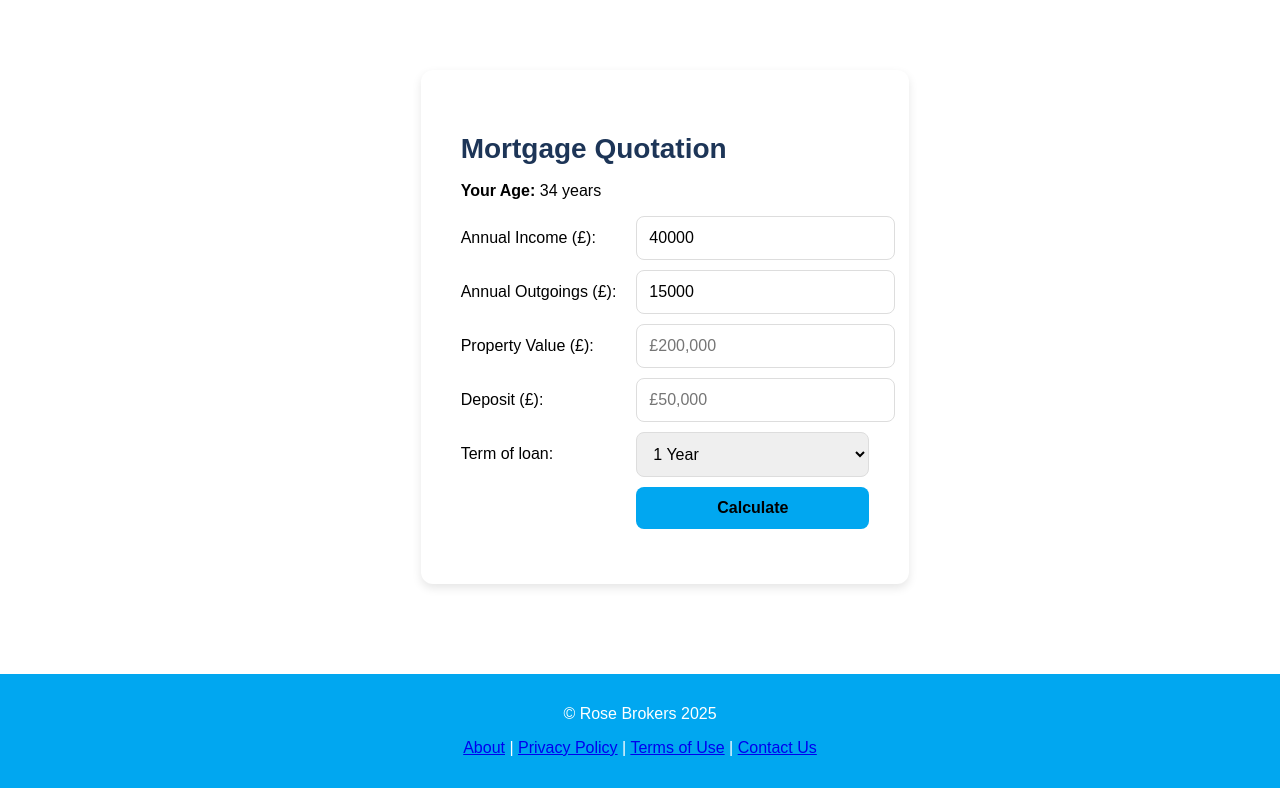
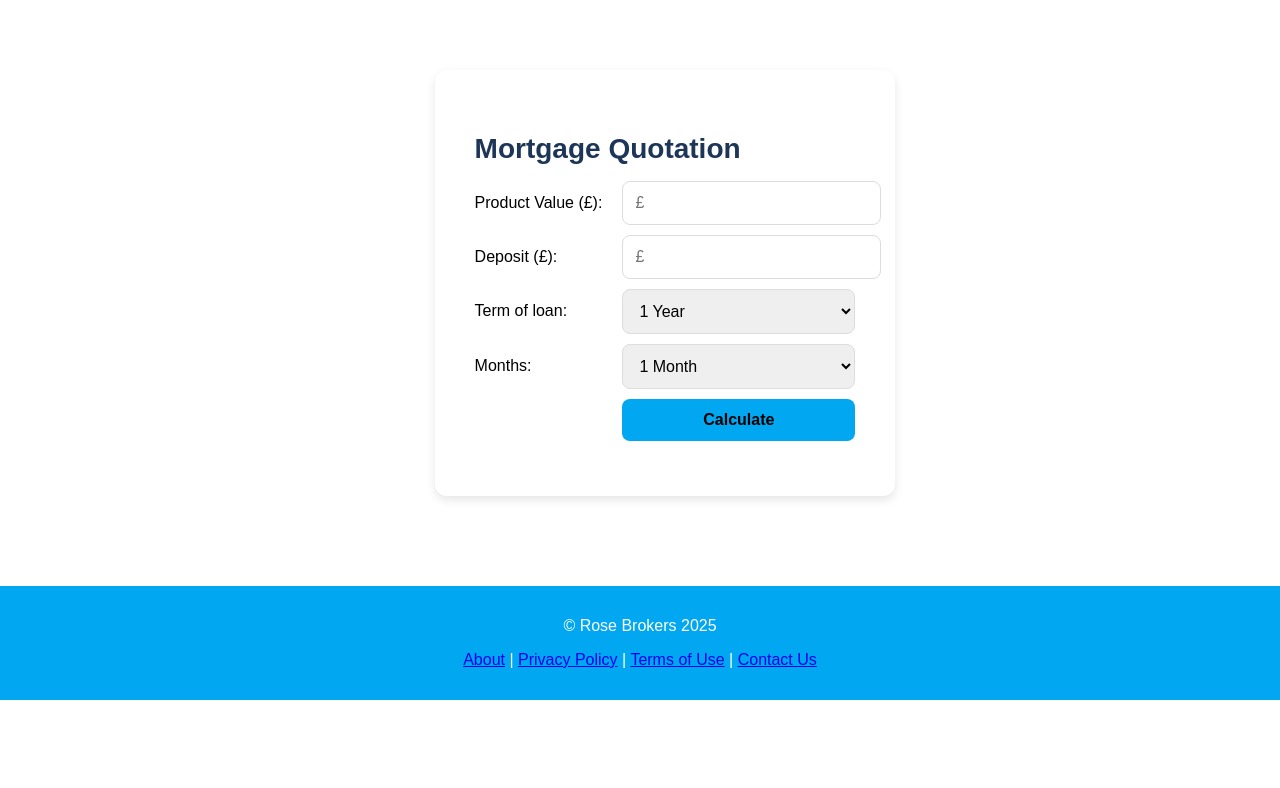
Before and after one commit to Theo-Asamp/Mortgage-Quotation-System, a PHP site: page /quotation.php in a window 1280 px wide. Shown: the part 74-862 px from the top of the page. After the commit the page ends 774 px from the top, so only its background shows below. Run offline with PHP 8.4, Linux system fonts and the light colour scheme; the visitor is signed in with stand-in values (Sample User, id 1); data comes from the database, SQL or seed files in the repository; both versions use the stored data as it was after the commit.

Commit message:
removed things rizwana didn't want, need to add persistant data to form

```diff
--- a/quotation.php
+++ b/quotation.php
@@ -34,15 +34,18 @@ if ($_SERVER['REQUEST_METHOD'] === 'POST' && !$tooManyQuotes &&
 
     $formSubmitted = true;
 
+
     $propertyValue = floatval($_POST['property_value']);
     $deposit = floatval($_POST['deposit']);
     $loanTerm = intval($_POST['loan_term']);
     $loanAmount = $propertyValue - $deposit;
     $totalMonths = $loanTerm * 12;
 
+
     $netIncome = $user['AnnualIncome'] - $user['AnnualOutcome'];
     $borrowingCapacity = $netIncome * 4.5;
     $affordableMonthly = $netIncome / 12;
+
 
     $stmt = $conn->prepare("SELECT * FROM Product WHERE MinIncome <= ? AND MinCreditScore <= ? AND (EmploymentType = ? OR EmploymentType = 'any')");
     $stmt->execute([$user['AnnualIncome'], $user['CreditScore'], $user['EmploymentType']]);
@@ -84,37 +87,33 @@ if ($_SERVER['REQUEST_METHOD'] === 'POST' && !$tooManyQuotes &&
   <link rel="icon" href="/src/images/Favicon.jpg" />
 </head>
 
+
 <body>
-
 <?php render_navbar() ?>
-
   <section class="intro-section">
     <div class="intro-section__content">
       <h4 class="intro-section__title">Mortgage Quotation</h4>
-      <p><strong>Your Age:</strong> <?= $userAge ?> years</p>
       <?php if ($tooManyQuotes): ?>
         <p class="warning">⚠️ You have already saved 3 mortgage quotes. Please delete one on your dashboard to request more quotes.</p>
       <?php else: ?>
         <form id="mortgageForm" method="POST" class="form-grid">
-          <label for="income">Annual Income (£):</label>
-          <input type="text" readonly class="profile-page__input" id="income" value="<?= htmlspecialchars($user['AnnualIncome']) ?>">
+          <label for="property">Product Value (£):</label>
+          <input type="number" name="property_value" class="profile-page__input" id="property" required placeholder="£" <?php $propertyValue ?> />
+          <label for="deposit">Deposit (£):</label>
+          <input type="number" name="deposit" class="profile-page__input" id="deposit" required placeholder= "£"<?php  $deposit ?> />
+          <label for="loan_term">Term of loan:</label>
 
-          <label for="outgoings">Annual Outgoings (£):</label>
-          <input type="text" readonly class="profile-page__input" id="outgoings" value="<?= htmlspecialchars($user['AnnualOutcome']) ?>">
-
-          <label for="property">Property Value (£):</label>
-          <input type="number" name="property_value" class="profile-page__input" id="property" required placeholder="£200,000" />
-
-          <label for="deposit">Deposit (£):</label>
-          <input type="number" name="deposit" class="profile-page__input" id="deposit" required placeholder="£50,000" />
-
-          <label for="loan_term">Term of loan:</label>
           <select name="loan_term" class="profile-page__input" id="loan_term" required>
-            <?php for ($i = 1; $i <= 15; $i++): ?>
+            <?php for ($i = 1; $i <= 40; $i++): ?>
               <option value="<?= $i ?>"><?= $i ?> Year<?= $i > 1 ? 's' : '' ?></option>
             <?php endfor; ?>
           </select>
-
+          <label for="loan_term">Months:</label>
+          <select name="loan_termM" class="profile-page__input" id="loan_termM" required>
+            <?php for ($i = 1; $i <= 12; $i++): ?>
+              <option value="<?= $i ?>"><?= $i ?> Month<?= $i > 1 ? 's' : '' ?></option>
+            <?php endfor; ?>
+          </select>
           <div></div>
           <button type="submit" class="btn btn--login">Calculate</button>
         </form>
```
Also changed, not shown: rose-mortgage-database.db.
